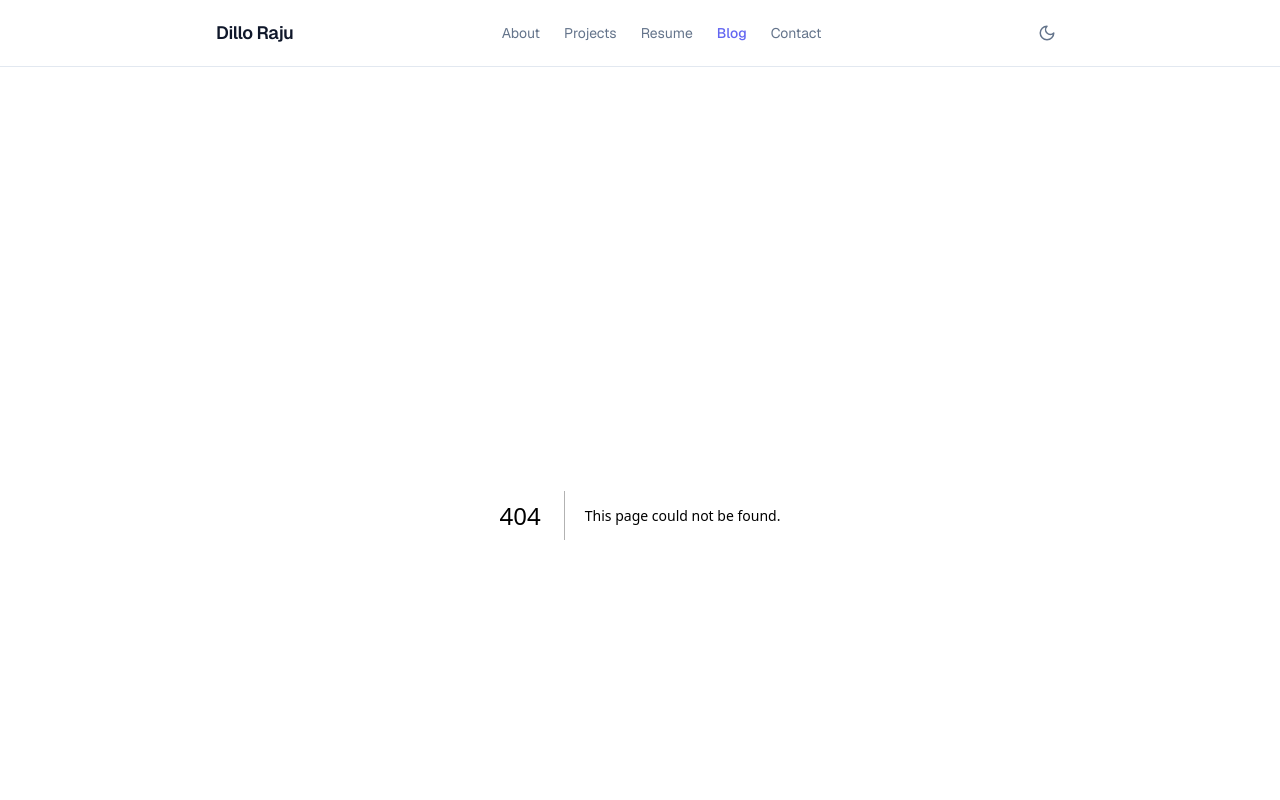
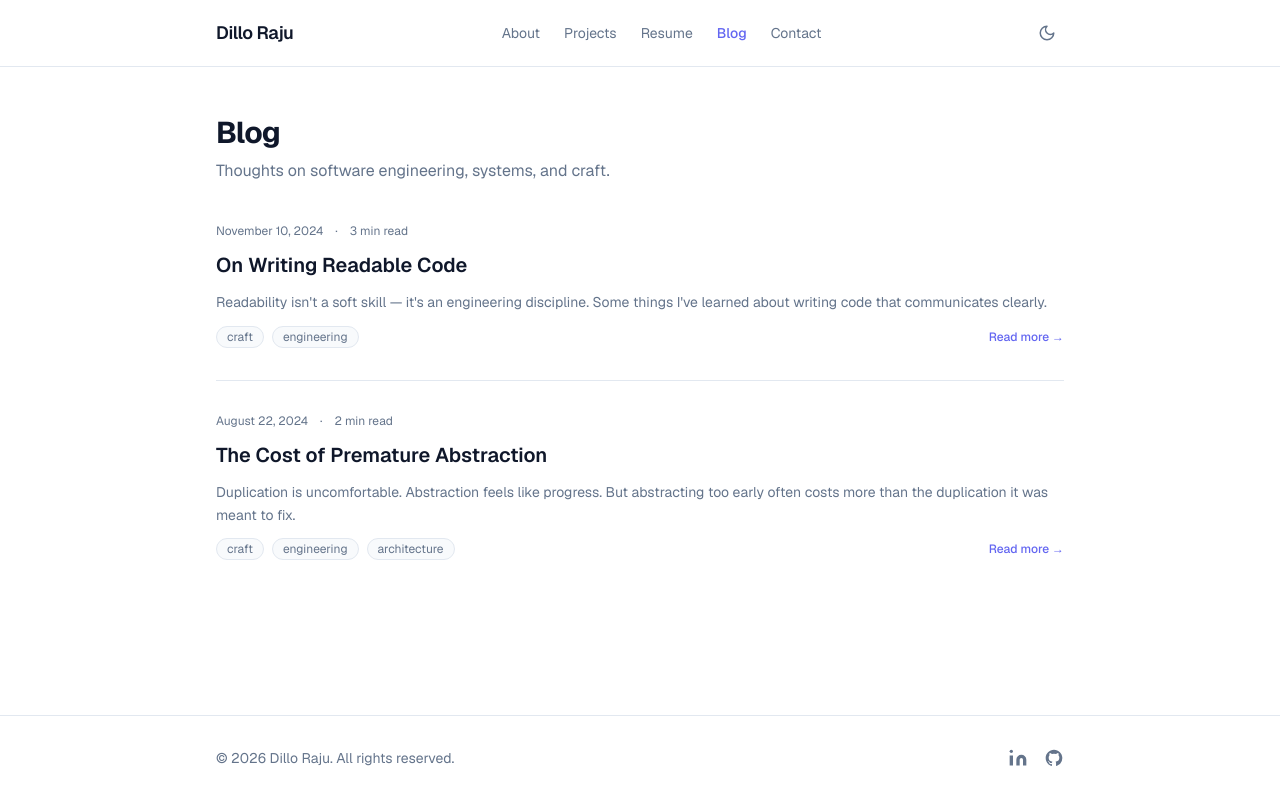
Before and after one commit to dillo/portfolio, a Next.js app: page /blog in a window 1280 px wide. Before the commit this address had no page. Shown: the top 800 px of the page. Built offline with nearby package versions, Linux system fonts and the light colour scheme.

Commit message:
feat: Phase 6 — Blog section
BlogPostCard with date, reading time, summary, tags. /blog list page
sorted by date. /blog/[slug] reader with MDX body and prose styles.

```diff
--- /dev/null
+++ b/app/blog/[slug]/page.tsx
@@ -0,0 +1,74 @@
+import type { Metadata } from 'next'
+import { notFound } from 'next/navigation'
+import Link from 'next/link'
+import { MDXRemote } from 'next-mdx-remote/rsc'
+import { getAllPosts, getPostBySlug, readingTime } from '@/lib/mdx'
+
+interface Props {
+  params: Promise<{ slug: string }>
+}
+
+export async function generateStaticParams() {
+  return getAllPosts().map((p) => ({ slug: p.slug }))
+}
+
+export async function generateMetadata({ params }: Props): Promise<Metadata> {
+  const { slug } = await params
+  const post = getPostBySlug(slug)
+  if (!post) return {}
+  return {
+    title: post.frontmatter.title,
+    description: post.frontmatter.summary,
+  }
+}
+
+export default async function BlogPostPage({ params }: Props) {
+  const { slug } = await params
+  const post = getPostBySlug(slug)
+  if (!post) notFound()
+
+  const { title, date, summary, tags } = post.frontmatter
+
+  return (
+    <article className="flex flex-col gap-10">
+      {/* Header */}
+      <div className="flex flex-col gap-4">
+        <Link href="/blog" className="text-muted hover:text-foreground text-sm transition-colors">
+          ← All posts
+        </Link>
+        <div className="flex flex-col gap-3">
+          <h1 className="text-3xl font-bold tracking-tight">{title}</h1>
+          <p className="text-muted text-lg">{summary}</p>
+        </div>
+        <div className="text-muted flex flex-wrap items-center gap-3 text-xs">
+          <time dateTime={date}>
+            {new Date(date).toLocaleDateString('en-US', {
+              year: 'numeric',
+              month: 'long',
+              day: 'numeric',
+            })}
+          </time>
+          <span>·</span>
+          <span>{readingTime(post.content)}</span>
+        </div>
+        <div className="flex flex-wrap gap-2">
+          {tags.map((tag) => (
+            <span
+              key={tag}
+              className="border-border bg-card text-muted rounded-full border px-2.5 py-0.5 text-xs"
+            >
+              {tag}
+            </span>
+          ))}
+        </div>
+      </div>
+
+      <hr className="border-border" />
+
+      {/* MDX body */}
+      <div className="prose prose-neutral dark:prose-invert max-w-none">
+        <MDXRemote source={post.content} />
+      </div>
+    </article>
+  )
+}
--- /dev/null
+++ b/app/blog/page.tsx
@@ -0,0 +1,36 @@
+import type { Metadata } from 'next'
+import { getAllPosts } from '@/lib/mdx'
+import BlogPostCard from '@/components/BlogPostCard'
+
+export const metadata: Metadata = {
+  title: 'Blog',
+  description: 'Writing on software engineering, systems, and craft.',
+}
+
+export default function Blog() {
+  const posts = getAllPosts()
+
+  return (
+    <div className="flex flex-col gap-10">
+      <div className="flex flex-col gap-2">
+        <h1 className="text-3xl font-bold tracking-tight">Blog</h1>
+        <p className="text-muted">Thoughts on software engineering, systems, and craft.</p>
+      </div>
+
+      {posts.length === 0 ? (
+        <p className="text-muted text-sm">No posts yet — check back soon.</p>
+      ) : (
+        <div className="flex flex-col">
+          {posts.map((p) => (
+            <BlogPostCard
+              key={p.slug}
+              slug={p.slug}
+              frontmatter={p.frontmatter}
+              content={p.content}
+            />
+          ))}
+        </div>
+      )}
+    </div>
+  )
+}
--- /dev/null
+++ b/components/BlogPostCard.tsx
@@ -0,0 +1,56 @@
+import Link from 'next/link'
+import type { BlogFrontmatter } from '@/lib/mdx'
+import { readingTime } from '@/lib/mdx'
+
+interface Props {
+  slug: string
+  frontmatter: BlogFrontmatter
+  content: string
+}
+
+export default function BlogPostCard({ slug, frontmatter, content }: Props) {
+  const { title, date, summary, tags } = frontmatter
+
+  return (
+    <article className="group border-border flex flex-col gap-3 border-b py-8 first:pt-0 last:border-0">
+      <div className="text-muted flex items-center gap-3 text-xs">
+        <time dateTime={date}>
+          {new Date(date).toLocaleDateString('en-US', {
+            year: 'numeric',
+            month: 'long',
+            day: 'numeric',
+          })}
+        </time>
+        <span>·</span>
+        <span>{readingTime(content)}</span>
+      </div>
+
+      <Link href={`/blog/${slug}`}>
+        <h2 className="text-foreground group-hover:text-accent text-xl font-semibold transition-colors">
+          {title}
+        </h2>
+      </Link>
+
+      <p className="text-muted text-sm leading-relaxed">{summary}</p>
+
+      <div className="flex flex-wrap items-center justify-between gap-3">
+        <div className="flex flex-wrap gap-2">
+          {tags.map((tag) => (
+            <span
+              key={tag}
+              className="border-border bg-card text-muted rounded-full border px-2.5 py-0.5 text-xs"
+            >
+              {tag}
+            </span>
+          ))}
+        </div>
+        <Link
+          href={`/blog/${slug}`}
+          className="text-accent hover:text-accent-hover text-xs font-medium transition-colors"
+        >
+          Read more →
+        </Link>
+      </div>
+    </article>
+  )
+}
```
